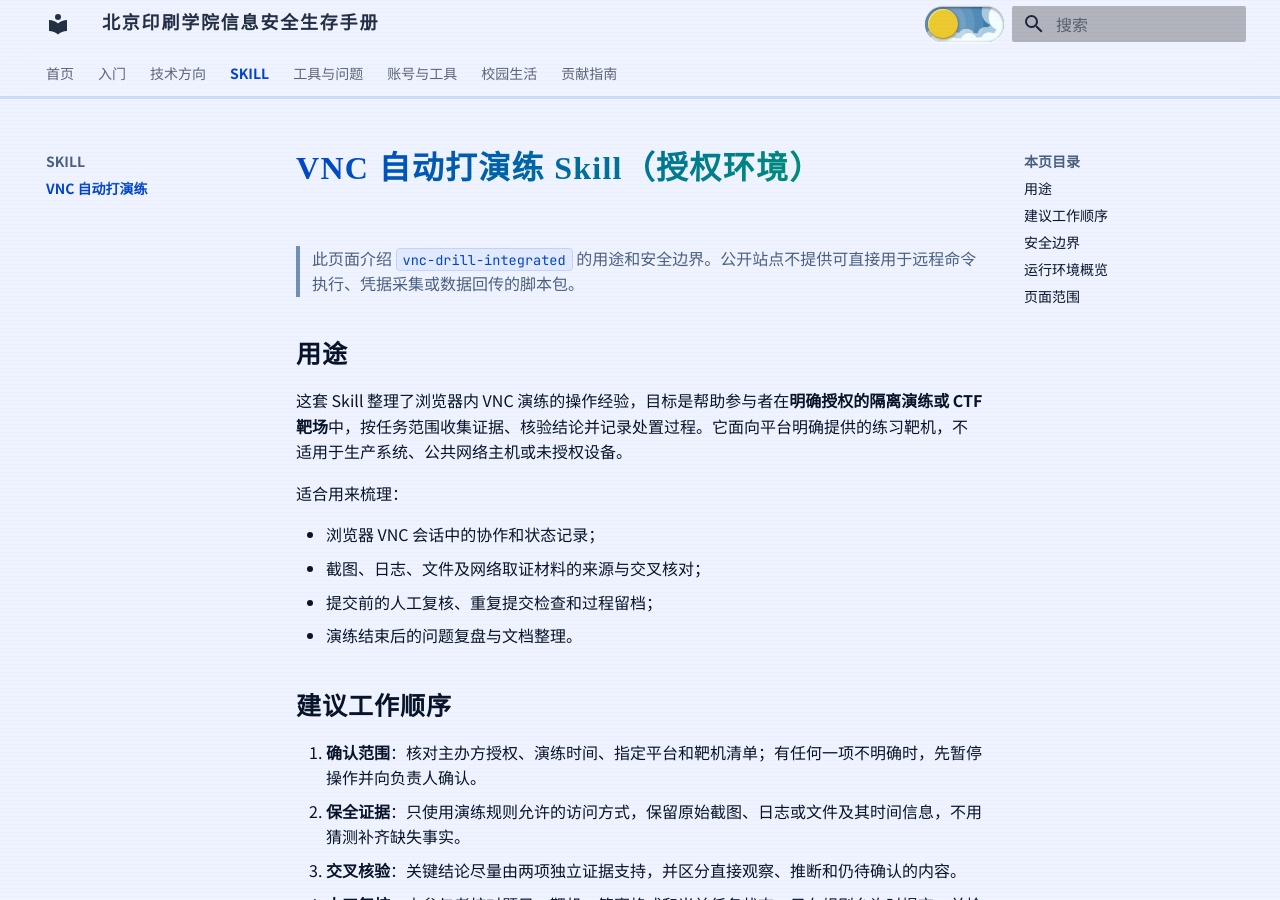
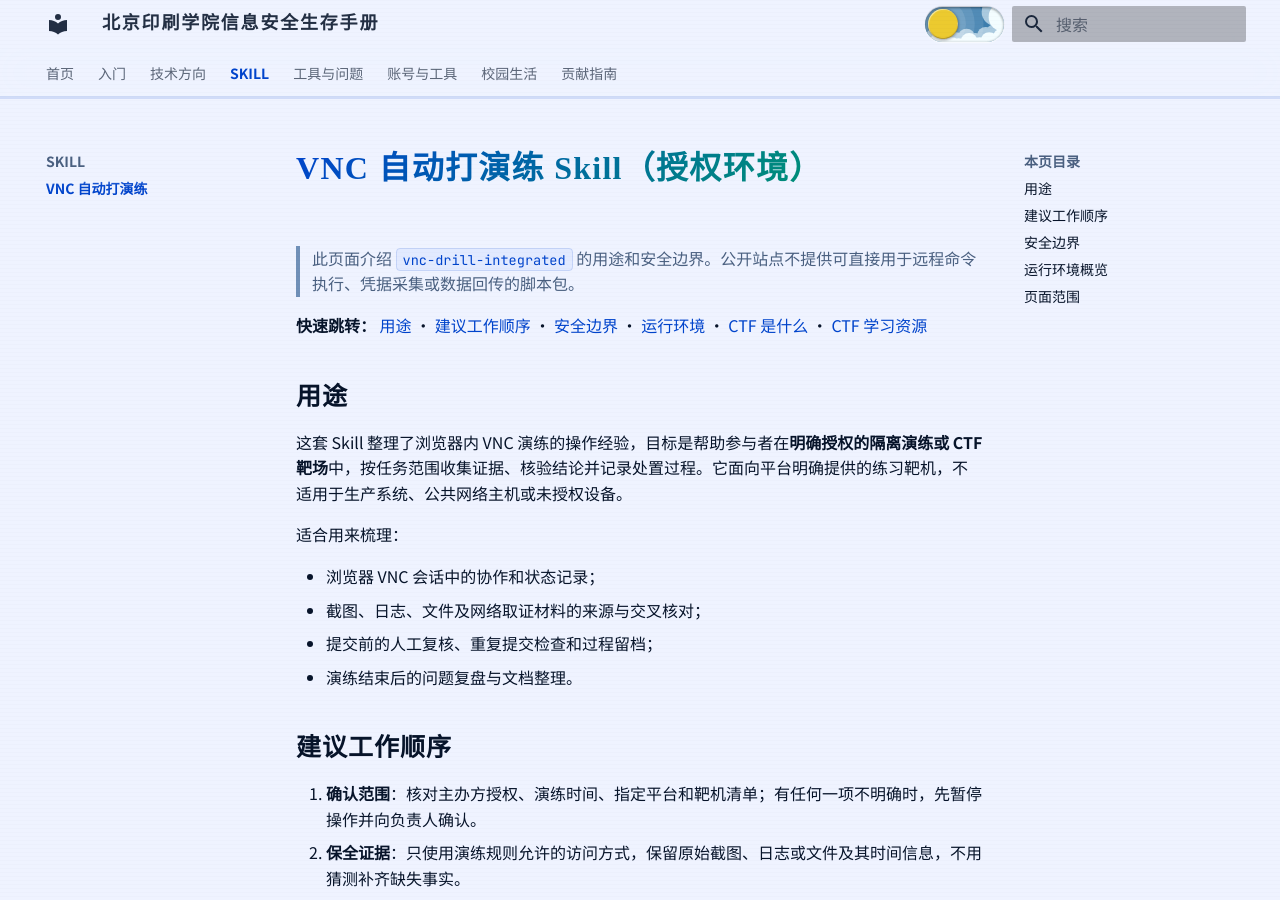
Before and after one commit to starnotes-xj/SurviveBIGCManual, an MkDocs documentation site: the page built from docs/06-SKILL/vnc-drill-integrated.md, in a window 1280 px wide and 900 px high. Built offline with MkDocs 1.6.1 and Material for MkDocs 9.7.7, drawn with Linux system fonts in a browser that asks for light colours; some of the changed lines change nothing that is shown.

Commit message:
Make the VNC Skill page easier to navigate
Add visible jumps to the page sections and links to the related CTF introduction and study resources so readers can reach the relevant guidance directly.

Constraint: Keep the public page descriptive and do not expose the original runnable automation package
Confidence: high
Scope-risk: narrow
Tested: Strict MkDocs build; generated anchors and both related links resolve
Not-tested: GitHub Pages deployment, pending push

```diff
--- a/docs/06-SKILL/vnc-drill-integrated.md
+++ b/docs/06-SKILL/vnc-drill-integrated.md
@@ -2,7 +2,9 @@
 
 > 此页面介绍 `vnc-drill-integrated` 的用途和安全边界。公开站点不提供可直接用于远程命令执行、凭据采集或数据回传的脚本包。
 
-## 用途
+**快速跳转：** [用途](#purpose) · [建议工作顺序](#workflow) · [安全边界](#safety) · [运行环境](#environment) · [CTF 是什么](../02-技术方向/CTF竞技/CTF是什么.md) · [CTF 学习资源](../02-技术方向/CTF竞技/学习资源.md)
+
+## 用途 { #purpose }
 
 这套 Skill 整理了浏览器内 VNC 演练的操作经验，目标是帮助参与者在**明确授权的隔离演练或 CTF 靶场**中，按任务范围收集证据、核验结论并记录处置过程。它面向平台明确提供的练习靶机，不适用于生产系统、公共网络主机或未授权设备。
 
@@ -13,7 +15,7 @@
 - 提交前的人工复核、重复提交检查和过程留档；
 - 演练结束后的问题复盘与文档整理。
 
-## 建议工作顺序
+## 建议工作顺序 { #workflow }
 
 1. **确认范围**：核对主办方授权、演练时间、指定平台和靶机清单；有任何一项不明确时，先暂停操作并向负责人确认。
 2. **保全证据**：只使用演练规则允许的访问方式，保留原始截图、日志或文件及其时间信息，不用猜测补齐缺失事实。
@@ -21,14 +23,14 @@
 4. **人工复核**：由参与者核对题目、靶机、答案格式和当前任务状态；只在规则允许时提交，并检查是否已处理，避免重复操作。
 5. **整理记录**：归档必要的证据索引和处置记录；移除密码、会话令牌及个人信息后，再整理可分享的复盘材料。
 
-## 安全边界
+## 安全边界 { #safety }
 
 - 每次使用都需要针对该场演练的明确授权；授权只覆盖主办方列出的平台、靶机、时间段和动作。
 - 不把方法扩展到第三方或生产环境，不尝试绕过访问控制，也不关闭安全防护。
 - 不在代码仓库、公开文档、截图或聊天记录中保存靶机凭据、平台令牌和个人信息。
 - 如果画面、目标或操作状态与演练说明不符，或发现其他参与者正在控制同一会话，应立即停止并联系演练负责人。
 
-## 运行环境概览
+## 运行环境概览 { #environment }
 
 原始整合包面向 Windows，使用 Node.js 22 或更新版本及 PowerShell 5.1；浏览器自动化路线还需要 Chromium 系浏览器。实际使用时应以演练平台规则和组织者提供的环境要求为准。
 
```
